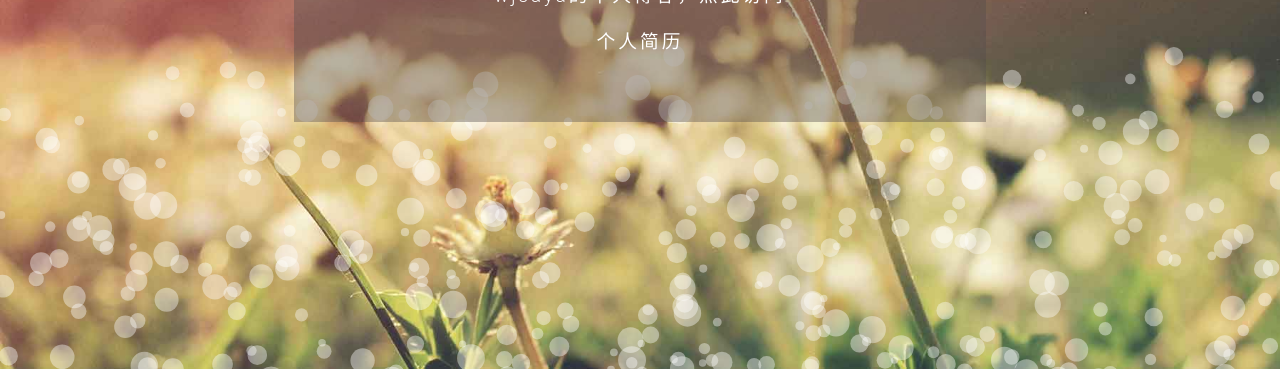
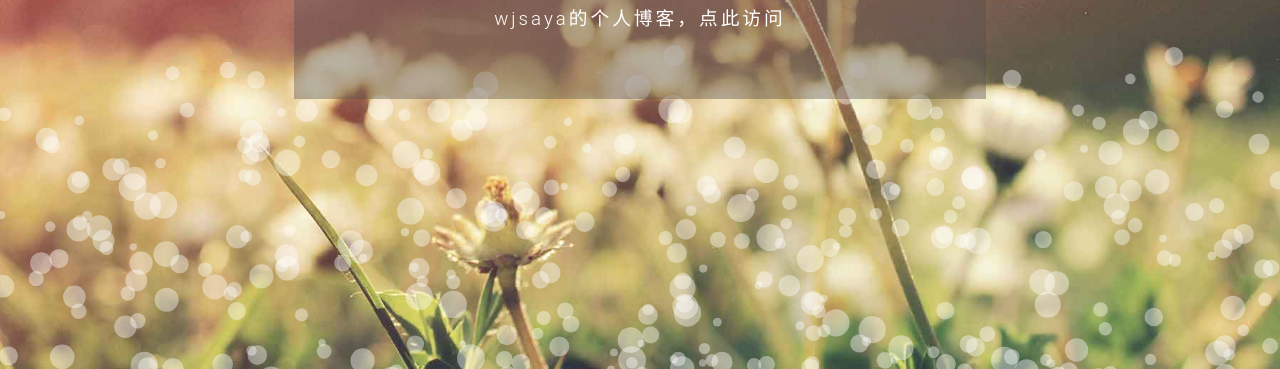
Before and after one commit to sayawj/site, a plain HTML site: page index.html in a window 1280 px wide. Shown: the part 431-800 px from the top of the page. Drawn offline with nearby package versions, Linux system fonts and the light colour scheme.

Commit message:
modified:   index.html

```diff
--- a/index.html
+++ b/index.html
@@ -14,7 +14,6 @@
 		        <div class="full-center">
 		            <h1 class="header__heading"><a href="https://wjsaya.github.io" style="text-decoration: none;color: #fff;">wjsaya</h1>
 						<h3 class="subscribe"><a href="https://wjsaya.github.io" style="text-decoration: none;color: #fff;">wjsaya的个人博客，点此访问</a></h3>
-						<h3 class="subscribe"><a href="./persinal_resume/index.html" style="text-decoration: none;color: #fff;">个人简历</a></h3>
                     <!--    coding?qnmd
                     <img src="dest/img/coding.png" width="129" height="38">
                     -->
```
